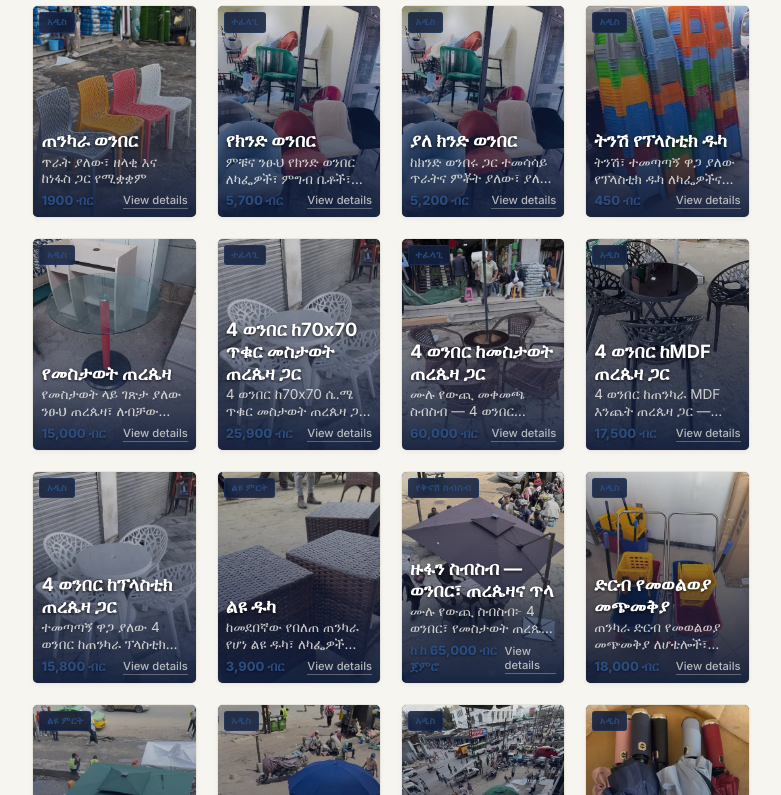
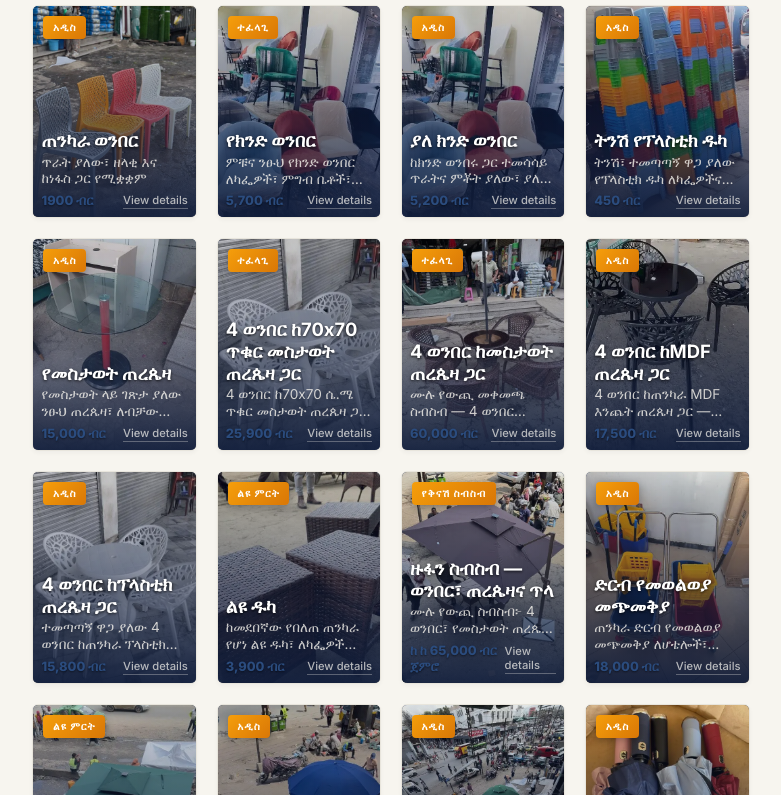
Before and after one commit to leul-cpu/atlantic-trading-website, a plain HTML site: page index.html in a window 1280 px wide. Shown: the part 1446-2241 px from the top of the page, without its empty margins (249-1030 px from the left). Drawn offline with nearby package versions, Linux system fonts and the light colour scheme; a web font is replaced by a local one.

Commit message:
style: update product ribbon badge styling with gradient background and enhanced typography

```diff
--- a/index.css
+++ b/index.css
@@ -575,20 +575,21 @@ a {
 /* Ribbon badge on product card */
 .product-ribbon {
   position: absolute;
-  top: 6px;
-  left: 6px;
-  background-color: rgba(17, 30, 60, 0.85);
+  top: 10px;
+  left: 10px;
+  background: linear-gradient(135deg, #F59E0B, #D97706);
   backdrop-filter: blur(4px);
-  color: var(--accent-color);
-  border: 1px solid rgba(43, 76, 126, 0.3);
+  color: #ffffff;
+  border: none;
   font-family: var(--font-sans);
-  font-weight: 700;
-  font-size: 0.6rem;
-  letter-spacing: 0.5px;
-  padding: 0.2rem 0.4rem;
-  border-radius: 3px;
+  font-weight: 800;
+  font-size: 0.65rem;
+  letter-spacing: 1px;
+  padding: 0.3rem 0.6rem;
+  border-radius: 4px;
   z-index: 3;
   text-transform: uppercase;
+  box-shadow: 0 2px 8px rgba(0, 0, 0, 0.3);
 }
 
 /* Text Overlay (TikTok Style Card UI) */
```
